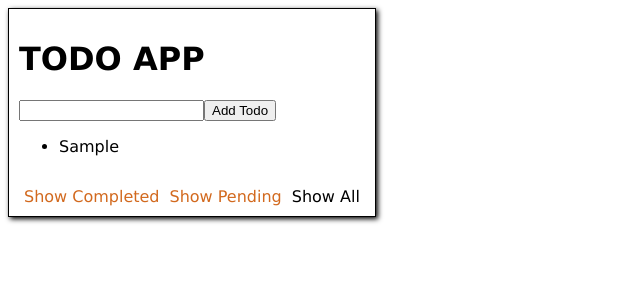
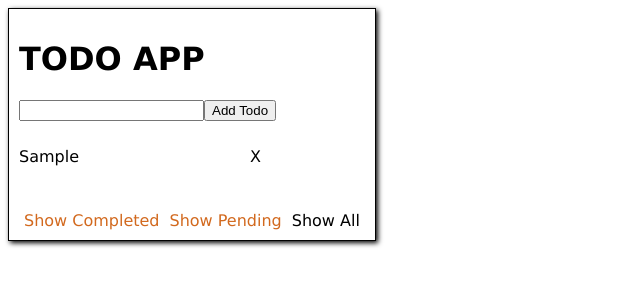
Before and after one commit to stajne1/todolist-react-web-app, a React (Create React App) app: page / in a window 1280 px wide. Both pictures are taken after typing "Sample" into the empty fields and a click on the button "Add Todo". Shown: the top 300 px of the page, without its empty margins (0-640 px from the left). Built offline with nearby package versions, Linux system fonts and the light colour scheme.

Commit message:
Delete Todo Functionality

```diff
--- a/src/App.scss
+++ b/src/App.scss
@@ -6,14 +6,31 @@
     font-family: Verdana, Geneva, Tahoma, sans-serif;
 
     .todo-list{
+        margin-left: -40px;
 
         li{
             cursor: pointer;
             font-size: 16px;
-        }
+            width: 70%;
+            list-style-type: none;
+            display: inline-block;
+            padding: 10px 0;
 
-        li.completed {
-            text-decoration: line-through;
+            span{
+                display: inline-block;
+
+                &.text{
+                    float: left;
+                }
+
+                &.delete{
+                    float: right;
+                }
+
+                &.completed{
+                    text-decoration: line-through;
+                }
+            }
         }
     }
 
--- a/src/components/ListItem.js
+++ b/src/components/ListItem.js
@@ -1,9 +1,16 @@
 import React from 'react';
 const ListItem = props => (
-    <li
-        className={props.todo.completed ? 'completed' : null}
-        onClick={() => props.onClick(props.todo.id)}>
-        {props.todo.text}
+    <li>
+        <span
+            className={props.todo.completed ? 'completed text' : 'text'}
+            onClick={() => props.toggleTodo(props.todo.id)}>
+            {props.todo.text}
+        </span>
+        <span
+            className='delete'
+            onClick={() => props.deleteTodo(props.todo.id)}>
+            X
+        </span>
     </li>
 );
 export default ListItem;
--- a/src/containers/VisibleTodoList.js
+++ b/src/containers/VisibleTodoList.js
@@ -9,13 +9,16 @@ class VisibleTodoList extends Component {
     render(){
         return(
             <ul className='todo-list'>
-            {this.props.todos.map(todo => (
+            {this.props.todos.length
+            ? this.props.todos.map(todo => (
                 <ListItem
                     key={todo.id}
                     todo={todo}
-                    onClick={this.props.toggleTodo}
+                    toggleTodo={this.props.toggleTodo}
+                    deleteTodo={this.props.deleteTodo}
                 />
-            ))}
+            ))
+            : <p>NO TODOS IN THE LIST</p>}
             </ul>
         );
     }
@@ -29,7 +32,8 @@ const mapStateToProps = state => {
 
 const mapDispatchToProps = dispatch => {
     return {
-        toggleTodo: id => dispatch(actions.toggleTodo(id))
+        toggleTodo: id => dispatch(actions.toggleTodo(id)),
+        deleteTodo: id => dispatch(actions.deleteTodo(id))
     }
 }
 
```
